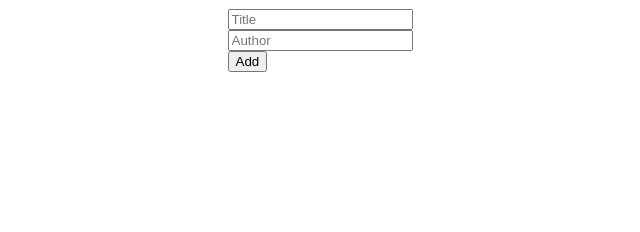
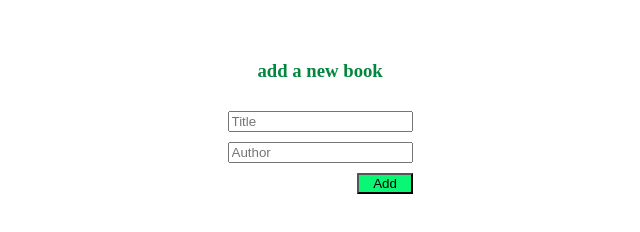
Before and after one commit to Zilola-Nazarova/awesome_books, a website: page index.html in a window 1280 px wide. Shown: the part 106-338 px from the top of the page, without its empty margins (320-960 px from the left). Drawn offline with Linux system fonts and the light colour scheme.

Commit message:
index.html and index.css file

```diff
--- a/index.html
+++ b/index.html
@@ -17,6 +17,7 @@
   </section>
   <section id="add-book-form" class="content-section">
     <form class="form">
+      <h3>add a new book</h3>
       <div>
         <input type="text" id="title" placeholder="Title" />
       <span id="titleError"></span>
@@ -25,10 +26,8 @@
         <input type="text" id="author" placeholder="Author" />
       <span id="authorError"></span>
       </div>
-      <div>
-        <button type="button" id="add-button">Add</button>
-      </div>
-    </form>
+       <button type="button" id="add-button">Add</button>
+       </form>
     </section>
 </main>
 <script src="script.js"></script>
--- a/style.css
+++ b/style.css
@@ -12,3 +12,31 @@ main {
   padding: 1rem;
   gap: 2rem;
 }
+
+
+form {
+  border-radius: 4px;
+  flex-direction: column;
+  align-self: flex-end;
+  gap: 10px;
+  width: 88%;
+  display: flex;
+  padding: 0.8rem;
+  }
+  #add-button {
+    background-color: rgb(9, 247, 116);
+    width: 30px;
+    width: 30%;
+    align-self: flex-end;
+  }
+
+  h3 {
+   align-self: center;
+   color: rgb(5, 134, 63);
+  }
+
+  .container {
+    border: 2px solid;
+     border-radius: 8px;
+     padding: 8px;
+  }
```
